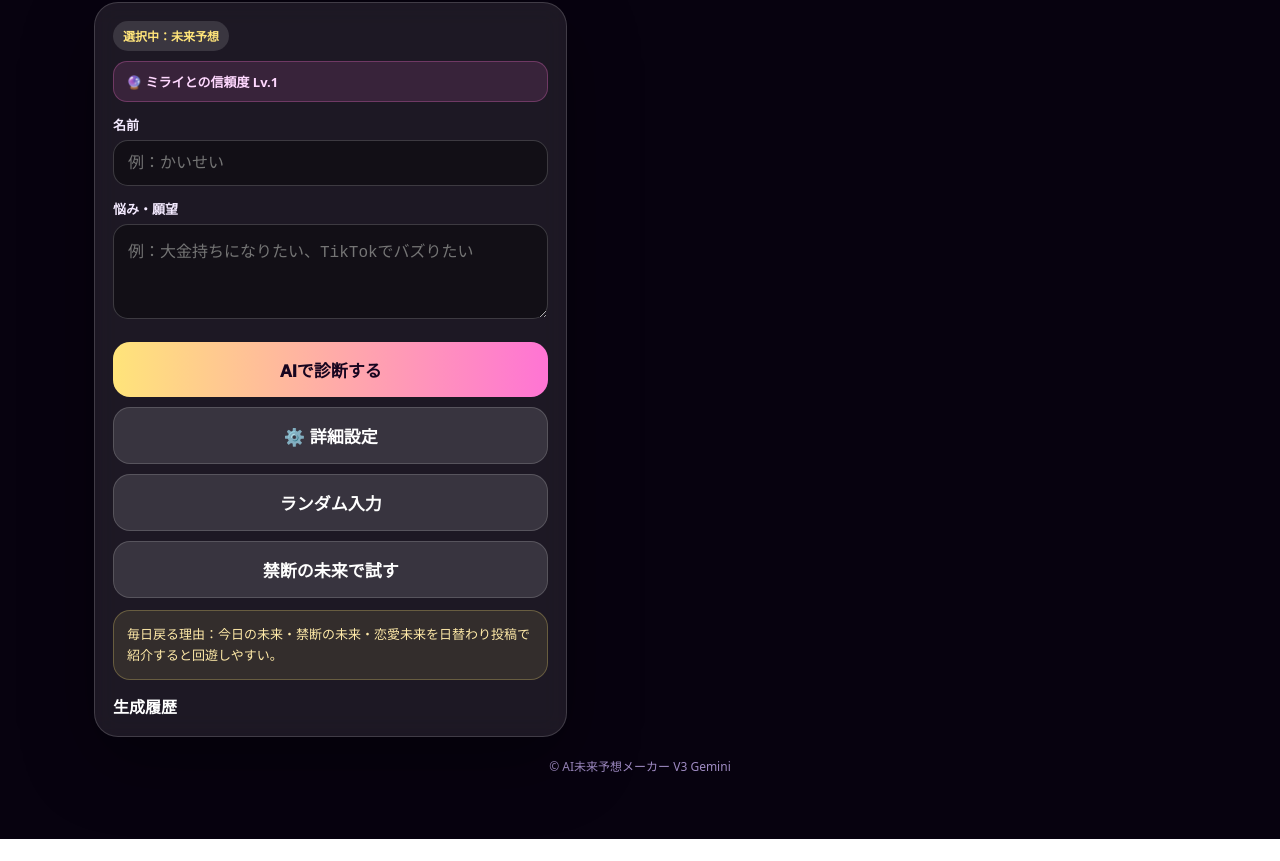
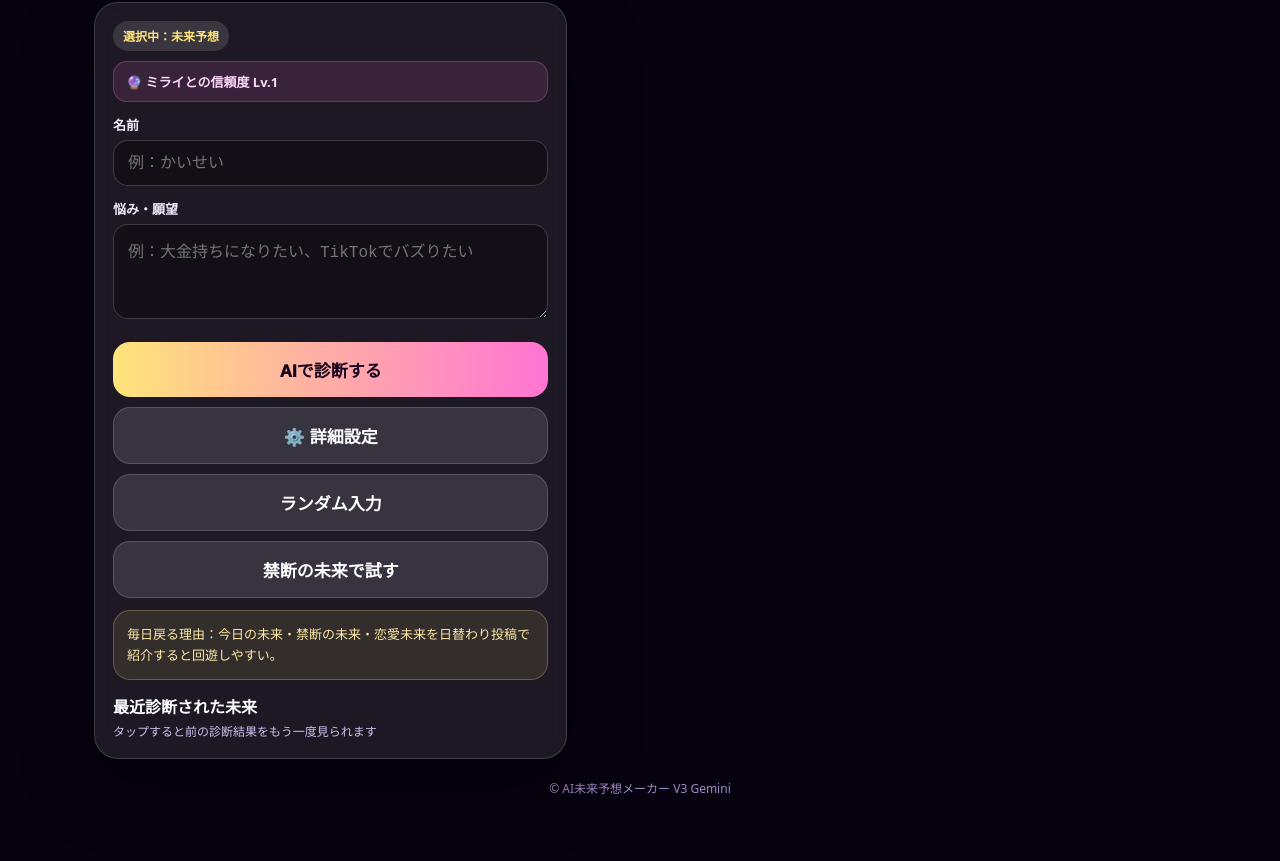
Before and after one commit to tiesan74/ai-future-maker, a website: page public/index.html in a window 1280 px wide. Shown: the part 1381-2242 px from the top of the page. Before the commit the page ends 2220 px from the top, so only its background shows below. Drawn offline with nearby package versions, Linux system fonts and the light colour scheme.

Commit message:
Update index.html

```diff
--- a/public/index.html
+++ b/public/index.html
@@ -795,7 +795,11 @@ overflow-x:hidden;
 </div>
 
 <button class="secondary" onclick="randomFill()">ランダム入力</button>
-<button class="secondary" onclick="setGenre('forbidden')">禁断の未来で試す</button><div class="dailyBox">毎日戻る理由：今日の未来・禁断の未来・恋愛未来を日替わり投稿で紹介すると回遊しやすい。</div><div style="margin-top:14px"><b>生成履歴</b><div id="history"></div></div></div>
+<button class="secondary" onclick="setGenre('forbidden')">禁断の未来で試す</button><div class="dailyBox">毎日戻る理由：今日の未来・禁断の未来・恋愛未来を日替わり投稿で紹介すると回遊しやすい。</div><div style="margin-top:14px"><b>最近診断された未来</b>
+<div style="font-size:12px;color:#cfc0ed;margin-top:4px">
+  タップすると前の診断結果をもう一度見られます
+</div>
+<div id="history"></div></div></div>
 <div id="resultWrap" style="display:none"><div class="card"><div class="resultTop"><span class="badge">スクショ用診断カード</span><button class="smallBtn secondary" onclick="copyResult()">コピー</button></div></div><div id="resultCard" class="resultCard"><div class="cardHeader"><img
   id="sharePhoto"
   class="sharePhoto"
```
